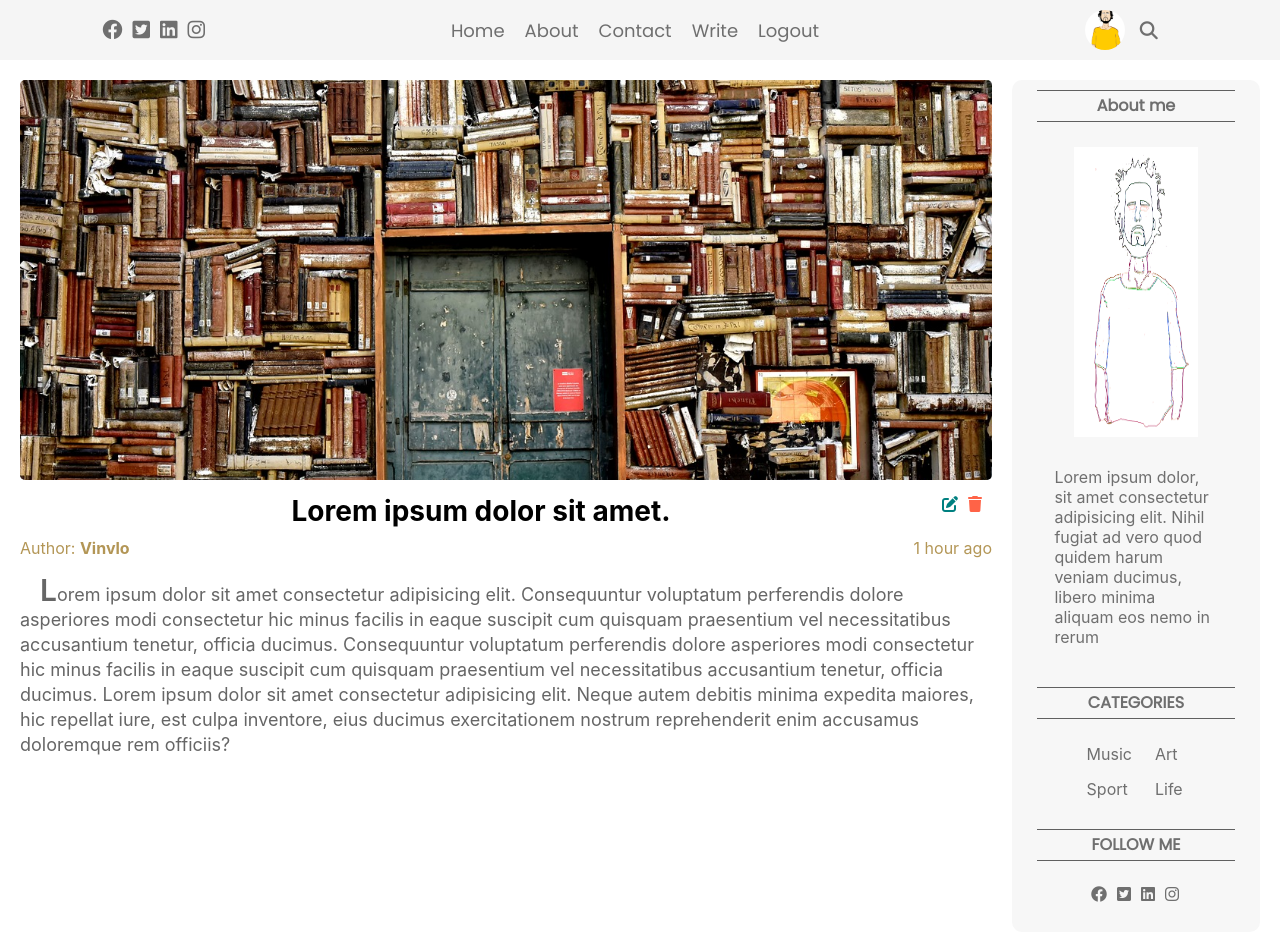
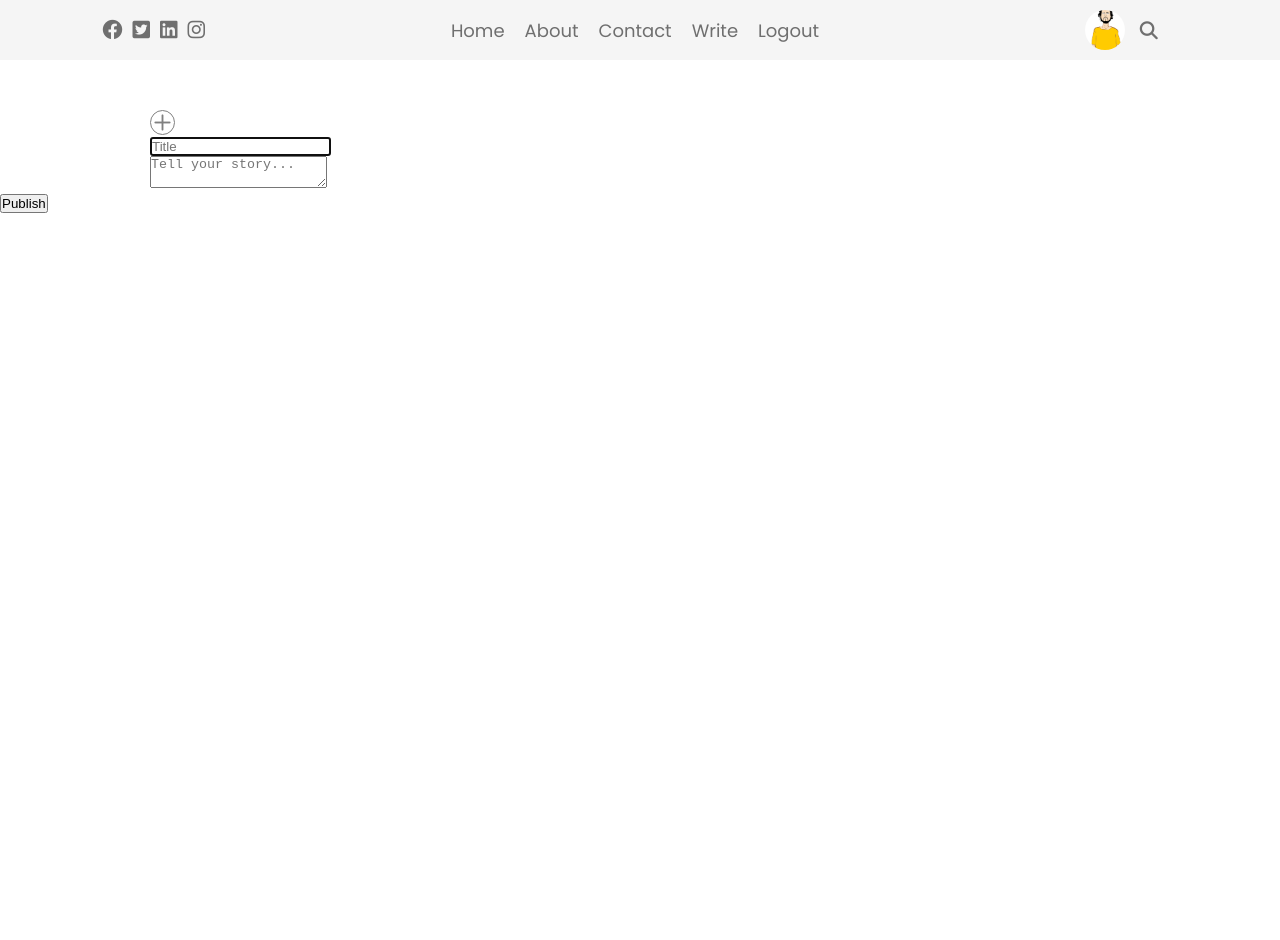
Before and after one commit to Shinya-Fukuta0116/React-blog, a React (Create React App) app: page / in a window 1280 px wide. Shown: the top 940 px of the page. After the commit the page ends 800 px from the top, so only its background shows below. Built offline with nearby package versions, Linux system fonts and the light colour scheme.

Commit message:
add wite

```diff
--- a/src/App.js
+++ b/src/App.js
@@ -3,12 +3,14 @@
 import TopBar from './components/TopBar/TopBar';
 import Home from './pages/home/Home';
 import Single from './pages/single/Single';
+import Write from './pages/Write/Write';
+
 
 function App() {
   return (
     <>
       <TopBar />
-      <Single />
+      <Write />
     </>
   );
 }
--- /dev/null
+++ b/src/pages/Write/Write.jsx
@@ -0,0 +1,22 @@
+import './write.css'
+
+export default function Write() {
+  return (
+    <div className='write'>
+      <form className="witeForm">
+        <div className="writeFormGroup">
+          <label htmlFor="fileInput">
+            <i className="writeIcon fa-regular fa-plus"></i>
+          </label>
+          <input type="file" id='fileInput' style={{ display: "none" }} />
+          <input type="text" placeholder='Title' className='witeInput' autoFocus={true} />
+        </div>
+        <div className="writeFormGroup">
+          <textarea placeholder='Tell your story...' type="text" className='wrtieInput witeText'></textarea>
+        </div>
+        <button className="writeSubmit">Publish</button>
+      </form>
+
+    </div>
+  )
+}
--- /dev/null
+++ b/src/pages/Write/write.css
@@ -0,0 +1,26 @@
+.write{
+  padding-top: 50px;
+
+}
+
+.writeForm{
+
+}
+
+.writeFormGroup{
+  margin-left: 150px;
+  align-items: center;
+
+}
+
+.writeIcon{
+  width: 25px;
+  height: 25px;
+  border-radius: 50%;
+  border: 1px solid;
+  display: flex;
+  align-items: center;
+  justify-content: center;
+  font-size: 20px;
+  color: gray;
+}
```
